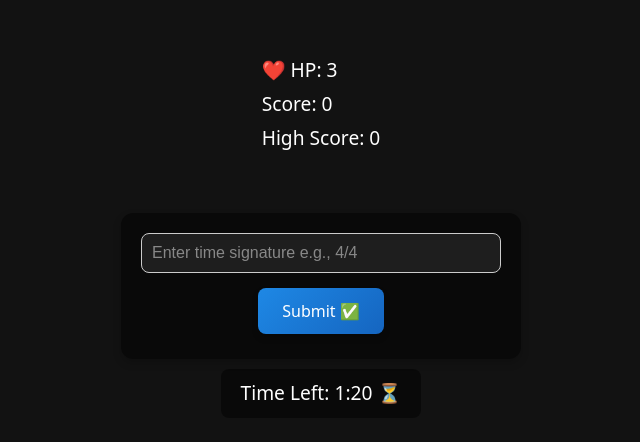
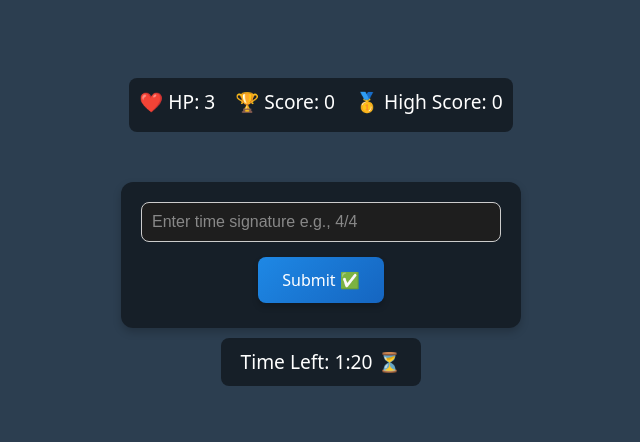
Before and after one commit to salih2875/time_signature_game, a React (Vite) app: page / in a window 1280 px wide. Shown: the part 168-610 px from the top of the page, without its empty margins (319-959 px from the left). Built offline with nearby package versions, Linux system fonts and the light colour scheme.

Commit message:
Improved UI

```diff
--- a/src/App.tsx
+++ b/src/App.tsx
@@ -186,8 +186,8 @@ const App: React.FC = () => {
       {!isGameOver && (
         <Header>
           <HP>❤️ HP: {hp}</HP>
-          <Score>Score: {score}</Score>
-          <HighScore>High Score: {highScore}</HighScore>
+          <Score>🏆 Score: {score}</Score>
+          <HighScore>🥇 High Score: {highScore}</HighScore>
         </Header>
       )}
       {!isGameOver ? (
@@ -249,9 +249,9 @@ export default App;
 
 /* Styled Components for a responsive layout */
 const Container = styled.div`
-  background-color: #121212;
+  background-color: #2c3e50; /* Updated to a dark soft blue */
   color: #fff;
-  height: 100%;
+  height: 100vh; /* Use full viewport height */
   display: flex;
   flex-direction: column;
   align-items: center;
@@ -261,11 +261,11 @@ const Container = styled.div`
 `;
 
 const Header = styled.div`
-  position: center;
-  // top: 10px;
-  // left: 10px;
-  text-align: left;
-  // background-color: rgba(0, 0, 0, 0.5);
+  display: flex;
+  background-color: rgba(0, 0, 0, 0.5);
+  justify-content: flex-start; /* Align items from left to right */
+  align-items: center;
+  gap: 20px;
   margin-bottom: 30px;
   padding: 10px;
   border-radius: 8px;
@@ -284,6 +284,7 @@ const Score = styled.div`
 
 const HighScore = styled.div`
   font-size: 1.2em;
+  margin-bottom: 5px;
 `;
 
 const InputContainer = styled.div`
@@ -363,6 +364,10 @@ const TimerDisplay = styled.div`
 `;
 
 const GameOverContainer = styled.div`
+  display: flex;
+  flex-direction: column;
+  justify-content: center;
+  align-items: center;
   text-align: center;
   margin-top: 50px;
   padding: 20px;
```
